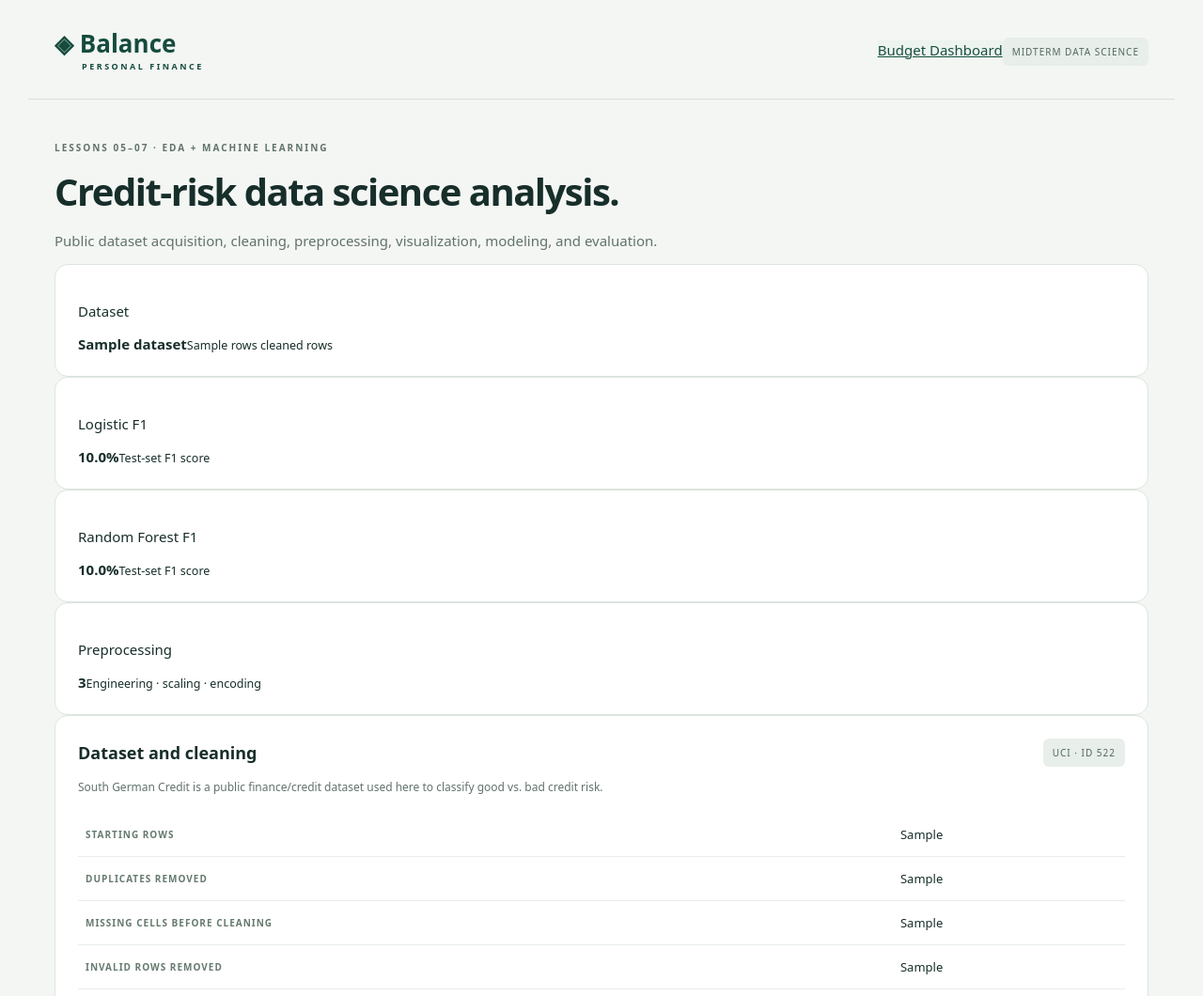
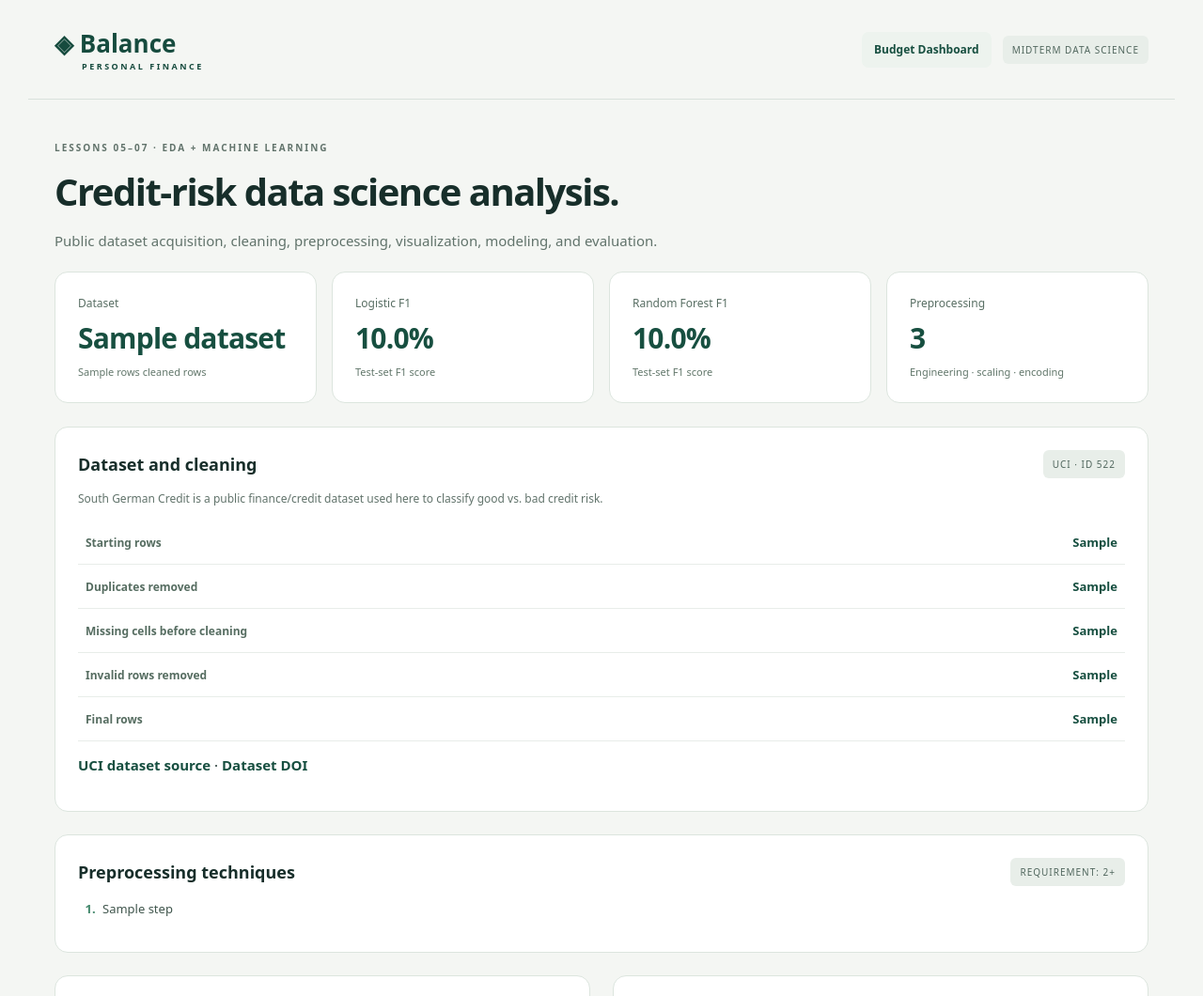
Before and after one commit to eliobedpc/Personal_Finance_Budget, a Flask app: template templates/analysis.html in a window 1280 px wide. Shown: the top 1060 px of the page at 94% size. Run offline with Flask 3, Linux system fonts and the light colour scheme; the template is opened without the code that fills it: most values are stand-ins (such as "Sample title", 1, 10 or a date in 2020).

Commit message:
Add files via upload

```diff
--- a/static/styles.css
+++ b/static/styles.css
@@ -30,3 +30,284 @@
 @media(max-width:800px){.savings-summary{align-items:flex-start;flex-direction:column}.chart-label{align-items:flex-start}.chart-value{flex-wrap:wrap;justify-content:flex-end}}
 
 #savings-form > button{margin-top:16px}
+
+
+/* =========================================================
+   DATA SCIENCE / MACHINE LEARNING ANALYSIS PAGE
+   Extends the existing Balance dashboard design.
+   ========================================================= */
+
+/* Header navigation for the analysis page */
+.header-links{
+    display:flex;
+    align-items:center;
+    justify-content:flex-end;
+    gap:12px;
+    flex-wrap:wrap;
+}
+
+.nav-link{
+    display:inline-flex;
+    align-items:center;
+    justify-content:center;
+    min-height:38px;
+    padding:7px 13px;
+    border-radius:7px;
+    font-size:12px;
+    font-weight:650;
+    text-decoration:none;
+    white-space:nowrap;
+}
+
+.nav-link:hover{
+    filter:brightness(.97);
+}
+
+/* Analysis summary cards */
+.analysis-stats{
+    display:grid;
+    grid-template-columns:repeat(4,1fr);
+    gap:16px;
+    margin:8px 0 25px;
+}
+
+.analysis-stats article{
+    min-width:0;
+}
+
+.analysis-stats p{
+    margin:0 0 12px;
+    color:#586e63;
+    font-size:12px;
+}
+
+.analysis-stats strong{
+    display:block;
+    font-size:clamp(22px,2.4vw,30px);
+    line-height:1.15;
+    letter-spacing:-.8px;
+    color:#174f40;
+    overflow-wrap:anywhere;
+}
+
+.analysis-stats small{
+    display:block;
+    margin-top:10px;
+    color:#62776b;
+    font-size:11px;
+    line-height:1.5;
+}
+
+/* Analysis page panels */
+.analysis-empty{
+    margin-top:24px;
+    text-align:left;
+}
+
+.analysis-empty pre{
+    margin:16px 0;
+    padding:14px 16px;
+    border:1px solid #dce5de;
+    border-radius:9px;
+    background:#f6f9f6;
+    color:#174f40;
+    font-family:ui-monospace,SFMono-Regular,Menlo,Monaco,Consolas,monospace;
+    font-size:13px;
+    overflow-x:auto;
+}
+
+.analysis-empty p{
+    color:#61736b;
+    line-height:1.6;
+}
+
+/* Dataset / cleaning table */
+.analysis-table-wrap{
+    overflow-x:auto;
+    margin-top:14px;
+}
+
+.analysis-table-wrap table{
+    margin-top:0;
+}
+
+.analysis-table-wrap th{
+    width:65%;
+    text-transform:none;
+    letter-spacing:0;
+    font-size:12px;
+    color:#566d61;
+    font-weight:650;
+}
+
+.analysis-table-wrap td{
+    text-align:right;
+    font-weight:700;
+    color:#174f40;
+}
+
+/* Links inside analysis cards */
+.panel a{
+    color:#174f40;
+    font-weight:700;
+    text-decoration:none;
+}
+
+.panel a:hover{
+    text-decoration:underline;
+}
+
+/* Preprocessing list */
+.analysis-list{
+    margin:14px 0 0;
+    padding-left:22px;
+}
+
+.analysis-list li{
+    margin:10px 0;
+    padding-left:4px;
+    color:#40564d;
+    font-size:13px;
+    line-height:1.65;
+}
+
+.analysis-list li::marker{
+    color:#43886c;
+    font-weight:800;
+}
+
+/* Generated EDA / ML charts */
+.analysis-chart-grid{
+    display:grid;
+    grid-template-columns:repeat(2,minmax(0,1fr));
+    gap:24px;
+    margin:24px 0;
+}
+
+.analysis-chart-grid figure{
+    margin:0;
+    min-width:0;
+}
+
+.analysis-chart-grid figure.wide{
+    grid-column:1 / -1;
+}
+
+.analysis-chart-grid img{
+    display:block;
+    width:100%;
+    max-width:100%;
+    height:auto;
+    border-radius:9px;
+    border:1px solid #e4ebe6;
+    background:#fff;
+}
+
+.analysis-chart-grid figcaption{
+    margin-top:13px;
+    color:#5d7167;
+    font-size:12px;
+    line-height:1.5;
+    text-align:center;
+    font-weight:650;
+}
+
+/* Model comparison table */
+.analysis-chart-grid + .panel{
+    margin-top:0;
+}
+
+.panel .table-wrap table{
+    min-width:620px;
+}
+
+.panel .table-wrap tbody tr:hover{
+    background:#f8faf8;
+}
+
+.panel .table-wrap td:first-child{
+    color:#174f40;
+    font-weight:700;
+}
+
+.panel .table-wrap td:not(:first-child){
+    font-variant-numeric:tabular-nums;
+}
+
+/* Make requirement badges fit cleanly */
+.section-head .badge{
+    flex:0 0 auto;
+    white-space:nowrap;
+}
+
+/* Data Science page spacing */
+.analysis-stats + .panel,
+.analysis-chart-grid + .panel,
+main > .panel + .panel{
+    margin-top:24px;
+}
+
+/* Responsive behavior for Data Science page */
+@media(max-width:900px){
+    .analysis-stats{
+        grid-template-columns:repeat(2,1fr);
+    }
+}
+
+@media(max-width:800px){
+    .header-links{
+        width:100%;
+        justify-content:flex-start;
+    }
+
+    header{
+        align-items:flex-start;
+        gap:16px;
+        flex-wrap:wrap;
+    }
+
+    .analysis-chart-grid{
+        grid-template-columns:1fr;
+    }
+
+    .analysis-chart-grid figure.wide{
+        grid-column:auto;
+    }
+
+    .section-head{
+        align-items:flex-start;
+        flex-wrap:wrap;
+    }
+}
+
+@media(max-width:430px){
+    .analysis-stats{
+        grid-template-columns:1fr;
+        gap:10px;
+    }
+
+    .analysis-stats .panel{
+        padding:18px;
+    }
+
+    .analysis-stats strong{
+        font-size:24px;
+    }
+
+    .header-links{
+        gap:8px;
+    }
+
+    .nav-link{
+        width:100%;
+    }
+
+    .analysis-chart-grid{
+        gap:16px;
+        margin-top:16px;
+    }
+
+    .analysis-chart-grid figcaption{
+        text-align:left;
+    }
+}
```
